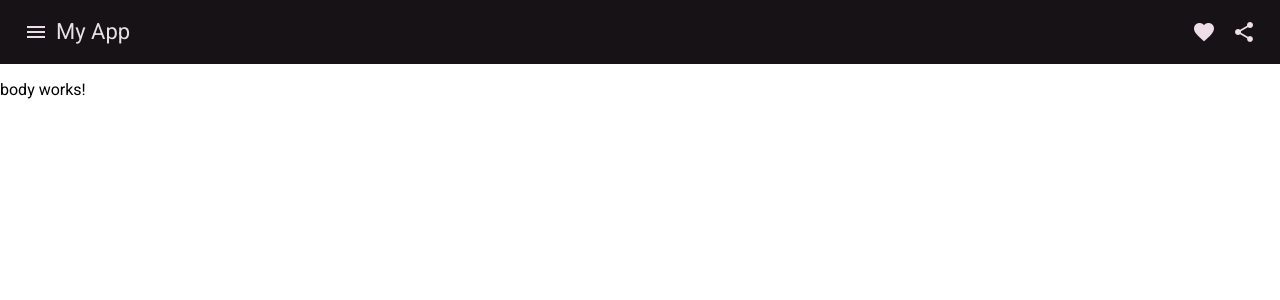
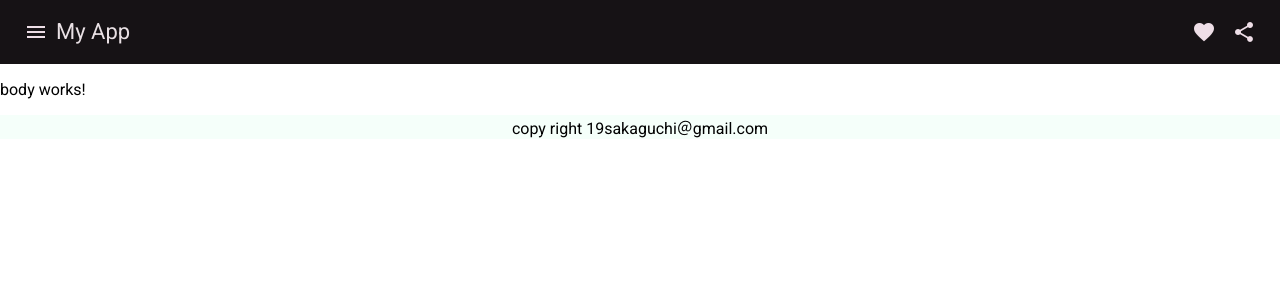
Before and after one commit to ekusiaD-16/web-sample, an Angular app in the folder diary/: page / in a window 1280 px wide. Shown: the top 300 px of the page. Built offline with nearby package versions, Linux system fonts and the light colour scheme.

Commit message:
footer template

```diff
--- a/diary/src/app/app.component.html
+++ b/diary/src/app/app.component.html
@@ -1,3 +1,5 @@
 <app-header></app-header>
 
 <app-body></app-body>
+
+<app-footer></app-footer>
--- a/diary/src/app/app.component.ts
+++ b/diary/src/app/app.component.ts
@@ -3,6 +3,7 @@
 
 import { HeaderComponent } from './header/header.component';
 import { BodyComponent } from './body/body.component';
+import { FooterComponent } from './footer/footer.component';
 
 @Component({
   selector: 'app-root',
@@ -11,6 +12,7 @@
     RouterOutlet,
     HeaderComponent,
     BodyComponent,
+    FooterComponent,
   ],
   templateUrl: './app.component.html',
   styleUrl: './app.component.scss'
--- /dev/null
+++ b/diary/src/app/footer/footer.component.html
@@ -0,0 +1,3 @@
+<div>
+<p>copy right 19sakaguchi＠gmail.com</p>
+</div>
--- /dev/null
+++ b/diary/src/app/footer/footer.component.scss
@@ -0,0 +1,4 @@
+div {
+    background-color: mintcream;
+    text-align: center;
+}
```
Also changed, not shown: diary/src/app/footer/footer.component.ts (added, +12 -0 lines), 1 other file (tests, documents, lock files or other folders).
